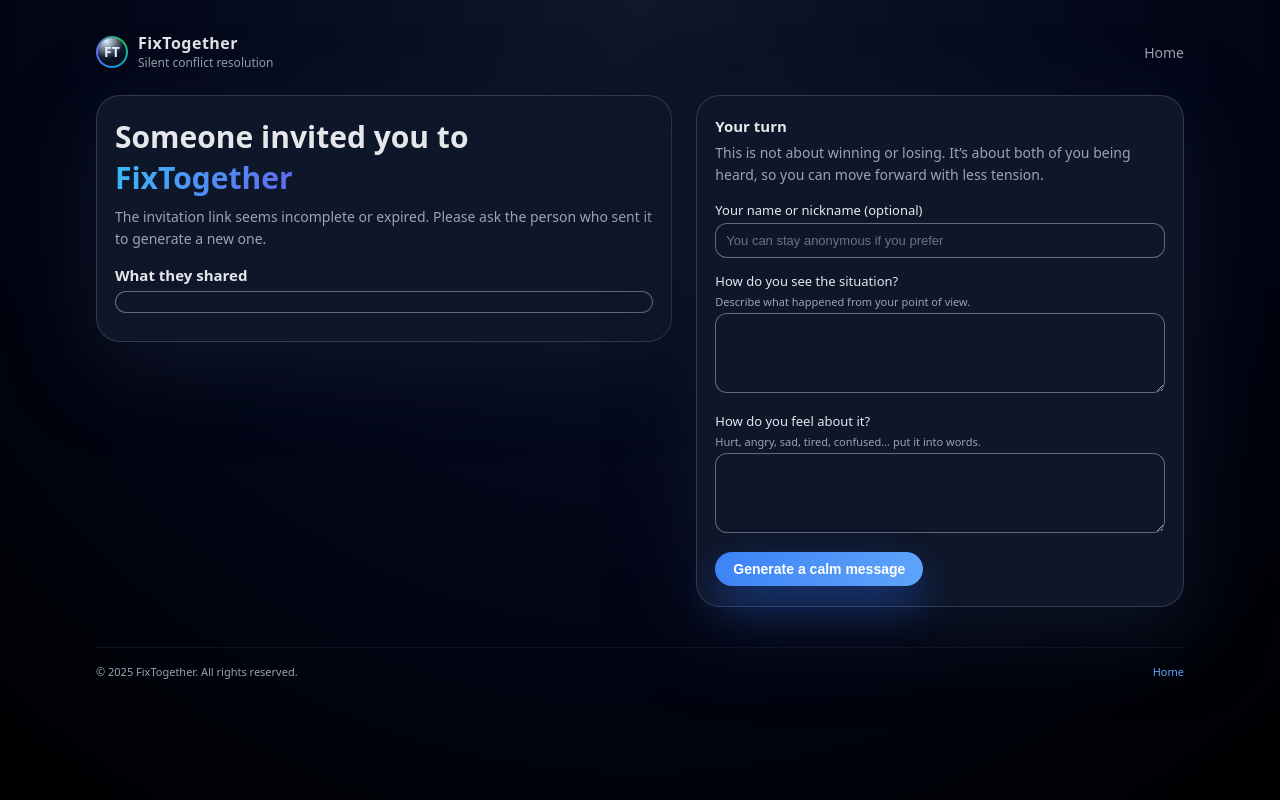
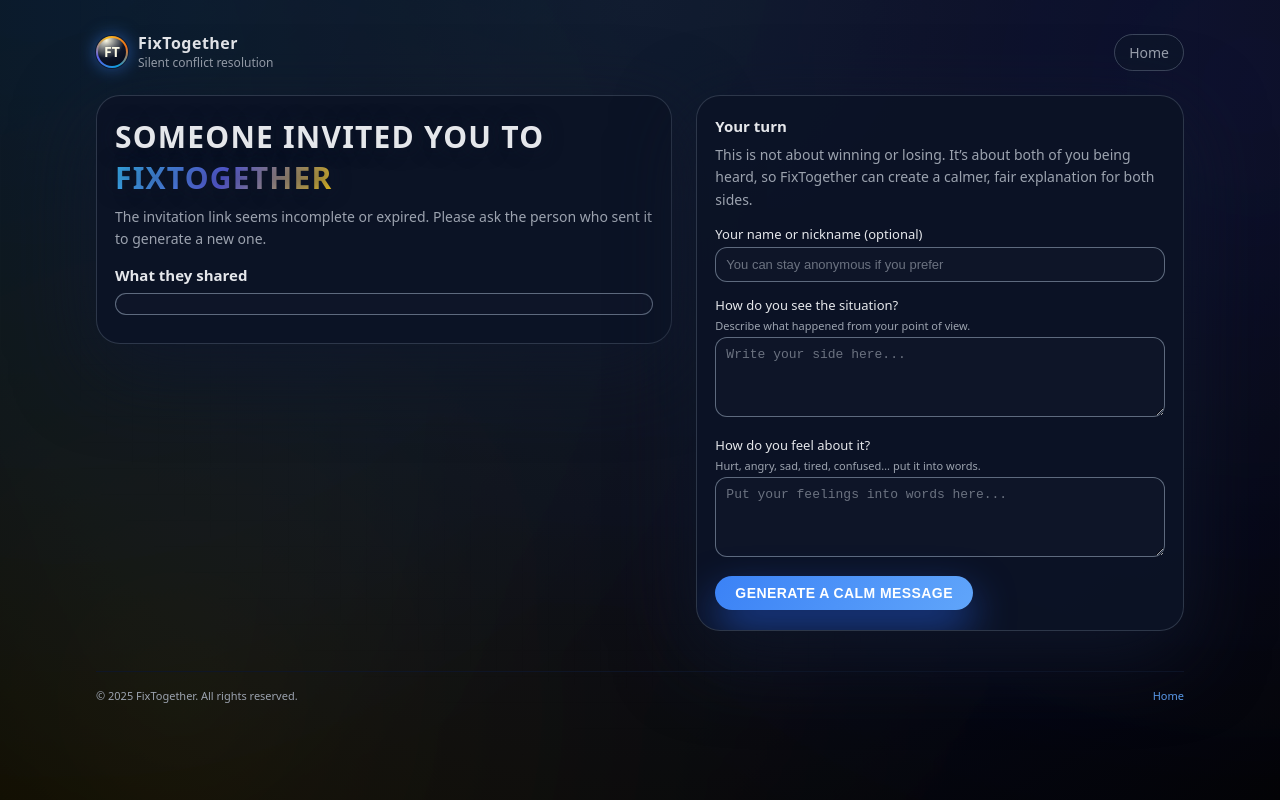
Before and after one commit to faodiallo001/fixTogether, a website: page reply.html in a window 1280 px wide. Drawn offline with Linux system fonts and the light colour scheme.

Commit message:
reply.html

```diff
--- a/reply.html
+++ b/reply.html
@@ -6,10 +6,12 @@
   <meta name="viewport" content="width=device-width, initial-scale=1.0" />
   <style>
     :root {
-      --bg-main: #020617;
-      --bg-card: rgba(15, 23, 42, 0.96);
-      --accent: #3b82f6;
-      --accent-soft: #60a5fa;
+      --bg-main: #020617; /* bleu nuit */
+      --bg-card: rgba(12, 19, 38, 0.96);
+      --accent: #3b82f6;      /* bleu */
+      --accent-soft: #60a5fa; /* bleu clair */
+      --warm-main: #f7e6b5;   /* beige or */
+      --warm-soft: #e7c880;   /* or sable */
       --text-main: #e5e7eb;
       --text-muted: #9ca3af;
       --border-subtle: rgba(148, 163, 184, 0.25);
@@ -21,16 +23,71 @@
     body {
       font-family: system-ui, -apple-system, BlinkMacSystemFont, "Segoe UI",
         sans-serif;
-      background: radial-gradient(circle at top, #0f172a 0, #020617 55%, #000 100%);
+      background:
+        radial-gradient(circle at top, #0b1120 0, #020617 50%, #000 100%);
       color: var(--text-main);
       min-height: 100vh;
+      position: relative;
+      overflow-x: hidden;
+    }
+
+    /* Futuristic background glow layers */
+    body::before,
+    body::after {
+      content: "";
+      position: fixed;
+      inset: -120px;
+      pointer-events: none;
+      opacity: 0.4;
+      mix-blend-mode: screen;
+      background:
+        radial-gradient(circle at 10% 0%, rgba(56, 189, 248, 0.22), transparent 55%),
+        radial-gradient(circle at 90% 20%, rgba(99, 102, 241, 0.2), transparent 55%),
+        radial-gradient(circle at 20% 80%, rgba(250, 204, 21, 0.16), transparent 55%);
+      z-index: -2;
+      animation: drift 16s ease-in-out infinite alternate;
+    }
+
+    body::after {
+      opacity: 0.18;
+      filter: blur(10px);
+      animation-duration: 22s;
+    }
+
+    @keyframes drift {
+      0% { transform: translate3d(0, 0, 0) scale(1); }
+      100% { transform: translate3d(10px, -12px, 0) scale(1.03); }
     }
 
     .page {
       max-width: 1120px;
       margin: 0 auto;
       padding: 32px 16px 64px;
+      position: relative;
     }
+
+    /* subtle grid overlay */
+    .page::before {
+      content: "";
+      position: absolute;
+      inset: 0;
+      background-image: linear-gradient(
+          rgba(148, 163, 184, 0.07) 1px,
+          transparent 1px
+        ),
+        linear-gradient(
+          90deg,
+          rgba(148, 163, 184, 0.06) 1px,
+          transparent 1px
+        );
+      background-size: 26px 26px;
+      opacity: 0.12;
+      pointer-events: none;
+      z-index: -1;
+      mask-image: radial-gradient(circle at top, black 0, black 45%, transparent 100%);
+    }
+
+    /* HEADER */
 
     header {
       display: flex;
@@ -53,23 +110,28 @@
         from 160deg,
         #0ea5e9,
         #6366f1,
-        #22c55e,
+        #fbbf24,
+        #f97316,
         #0ea5e9
       );
       padding: 2px;
+      box-shadow:
+        0 0 0 1px rgba(15, 23, 42, 0.8),
+        0 0 18px rgba(59, 130, 246, 0.6);
     }
 
     .logo-mark-inner {
       width: 100%;
       height: 100%;
       border-radius: inherit;
-      background: radial-gradient(circle at 30% 10%, #e5f3ff, #0f172a 55%, #020617 100%);
+      background: radial-gradient(circle at 30% 10%, #fefce8, #0f172a 55%, #020617 100%);
       display: flex;
       align-items: center;
       justify-content: center;
       font-size: 14px;
       font-weight: 600;
-      color: #e5f3ff;
+      color: #fefce8;
+      text-shadow: 0 0 6px rgba(15, 23, 42, 0.8);
     }
 
     .logo-text-main {
@@ -86,11 +148,22 @@
       color: var(--text-muted);
       text-decoration: none;
       font-size: 14px;
+      padding: 8px 14px;
+      border-radius: 999px;
+      border: 1px solid rgba(148, 163, 184, 0.35);
+      background: rgba(15, 23, 42, 0.65);
+      backdrop-filter: blur(12px);
+      -webkit-backdrop-filter: blur(12px);
+      transition: background 0.15s ease, color 0.15s ease, border-color 0.15s ease;
     }
 
     nav a:hover {
-      color: var(--accent-soft);
+      background: rgba(37, 99, 235, 0.2);
+      color: #e5e7eb;
+      border-color: rgba(96, 165, 250, 0.8);
     }
+
+    /* LAYOUT & CARDS */
 
     .layout {
       display: grid;
@@ -100,20 +173,39 @@
     }
 
     .card {
+      position: relative;
       border-radius: var(--radius-xl);
       padding: 20px 18px;
       background: var(--bg-card);
       border: 1px solid var(--border-subtle);
       box-shadow: 0 24px 80px rgba(15, 23, 42, 0.9);
+      overflow: hidden;
+    }
+
+    .card::before {
+      content: "";
+      position: absolute;
+      inset: -40%;
+      opacity: 0.18;
+      background:
+        radial-gradient(circle at 0% 0%, rgba(96, 165, 250, 0.23), transparent 55%),
+        radial-gradient(circle at 100% 100%, rgba(250, 204, 21, 0.2), transparent 55%);
+      pointer-events: none;
+      z-index: -1;
+      transform: translate3d(0, 8px, 0);
+      filter: blur(2px);
     }
 
     .hero-title {
       font-size: clamp(24px, 4vw, 30px);
       margin-bottom: 8px;
+      letter-spacing: 0.04em;
+      text-transform: uppercase;
+      text-shadow: 0 0 20px rgba(15, 23, 42, 0.9);
     }
 
     .hero-title span {
-      background: linear-gradient(120deg, #38bdf8, #6366f1);
+      background: linear-gradient(120deg, #38bdf8, #6366f1, #facc15);
       -webkit-background-clip: text;
       color: transparent;
     }
@@ -127,7 +219,7 @@
 
     .section-title {
       font-size: 15px;
-      margin-bottom: 6px;
+      margin-bottom: 8px;
       font-weight: 600;
     }
 
@@ -151,7 +243,11 @@
       font-size: 11px;
       color: var(--text-muted);
       margin-top: 4px;
+      background: rgba(15, 23, 42, 0.9);
+      backdrop-filter: blur(4px);
     }
+
+    /* FORM */
 
     .field {
       margin-bottom: 14px;
@@ -180,6 +276,11 @@
       padding: 9px 10px;
       font-size: 13px;
       outline: none;
+      transition:
+        border-color 0.15s ease,
+        box-shadow 0.15s ease,
+        background 0.15s ease,
+        transform 0.1s ease;
     }
 
     textarea {
@@ -192,23 +293,38 @@
       color: #6b7280;
     }
 
+    input:focus,
+    textarea:focus {
+      border-color: var(--accent-soft);
+      box-shadow: 0 0 0 1px rgba(59, 130, 246, 0.5), 0 0 0 6px rgba(37, 99, 235, 0.18);
+      background: rgba(15, 23, 42, 0.96);
+      transform: translateY(-0.5px);
+    }
+
     .btn-primary {
       border-radius: 999px;
-      padding: 9px 18px;
+      padding: 9px 20px;
       border: none;
       cursor: pointer;
       background: linear-gradient(120deg, var(--accent), var(--accent-soft));
       color: white;
       font-weight: 600;
       font-size: 14px;
-      box-shadow: 0 18px 40px rgba(37, 99, 235, 0.45);
-      transition: transform 0.15s ease, box-shadow 0.15s ease, opacity 0.15s ease;
+      box-shadow: 0 18px 40px rgba(37, 99, 235, 0.6);
+      letter-spacing: 0.03em;
+      text-transform: uppercase;
+      transition:
+        transform 0.15s ease,
+        box-shadow 0.15s ease,
+        opacity 0.15s ease,
+        filter 0.15s ease;
     }
 
     .btn-primary:hover {
-      transform: translateY(-1px);
-      opacity: 0.96;
-      box-shadow: 0 24px 60px rgba(37, 99, 235, 0.6);
+      transform: translateY(-1px) scale(1.01);
+      opacity: 0.97;
+      filter: saturate(1.05);
+      box-shadow: 0 24px 60px rgba(37, 99, 235, 0.85);
     }
 
     .result-block {
@@ -228,6 +344,8 @@
       line-height: 1.5;
     }
 
+    /* FOOTER */
+
     footer {
       margin-top: 40px;
       font-size: 11px;
@@ -245,6 +363,12 @@
       text-decoration: none;
       font-size: 11px;
     }
+
+    footer a:hover {
+      text-decoration: underline;
+    }
+
+    /* RESPONSIVE */
 
     @media (max-width: 840px) {
       header {
@@ -289,13 +413,14 @@
 
     <main>
       <div class="layout">
+        <!-- LEFT: what they shared -->
         <section class="card">
           <h1 class="hero-title">
             Someone invited you to <span>FixTogether</span>
           </h1>
           <p class="hero-subtitle" id="introText">
             You’ve been sent this link because a conflict or misunderstanding has been
-            heavy for both of you. First, read what they shared. Then you’ll have space
+            heavy between you. First, read what they shared. Then you’ll have space
             to answer calmly in your own words.
           </p>
 
@@ -308,11 +433,12 @@
           <div id="otherGoal" class="pill" style="display:none;"></div>
         </section>
 
+        <!-- RIGHT: your turn -->
         <section class="card">
           <h2 class="section-title">Your turn</h2>
           <p class="hero-subtitle">
             This is not about winning or losing. It’s about both of you being heard,
-            so you can move forward with less tension.
+            so FixTogether can create a calmer, fair explanation for both sides.
           </p>
 
           <form id="replyForm">
@@ -324,19 +450,19 @@
             <div class="field">
               <label for="yourView">How do you see the situation?</label>
               <small>Describe what happened from your point of view.</small>
-              <textarea id="yourView" required></textarea>
+              <textarea id="yourView" placeholder="Write your side here..." required></textarea>
             </div>
 
             <div class="field">
               <label for="yourFeel">How do you feel about it?</label>
               <small>Hurt, angry, sad, tired, confused… put it into words.</small>
-              <textarea id="yourFeel" required></textarea>
+              <textarea id="yourFeel" placeholder="Put your feelings into words here..." required></textarea>
             </div>
 
             <button type="submit" class="btn-primary">Generate a calm message</button>
 
             <div id="resultBlock" class="result-block" style="display:none;">
-              <div>This is a neutral message you can both use as a starting point:</div>
+              <div>This is a calmer message FixTogether created based on both sides:</div>
               <div id="resultText" class="result-text"></div>
             </div>
           </form>
```
